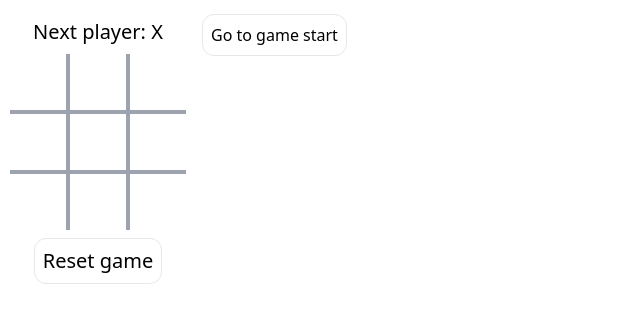
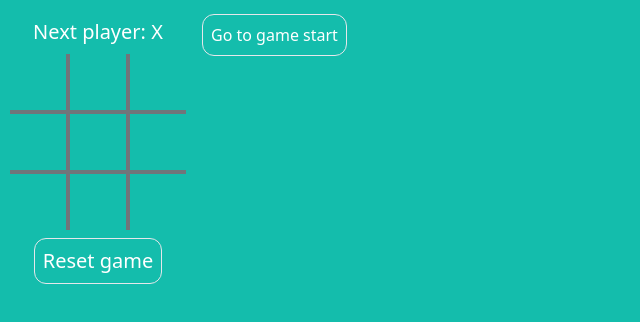
Before and after one commit to DefectingCat/tic-tac-toe, a React (Create React App) app: page / in a window 1280 px wide. Shown: the top 322 px of the page, without its empty margins (0-640 px from the left). Built offline with nearby package versions, Linux system fonts and the light colour scheme.

Commit message:
Update color

```diff
--- a/src/components/Board.tsx
+++ b/src/components/Board.tsx
@@ -21,7 +21,7 @@ const Board: FC<Props> = ({ state, updateGame, resetGame }) => {
             : `Winner: ${winner}`
           : `Next player: ${xIsNext ? 'X' : 'O'}`}
       </p>
-      <div className="inline-grid grid-rows-3 grid-cols-3 bg-gray-400 gap-1">
+      <div className="inline-grid grid-rows-3 grid-cols-3 bg-[#70757a] gap-1">
         {squares.map((square, index) => (
           <Square
             key={index}
@@ -33,7 +33,7 @@ const Board: FC<Props> = ({ state, updateGame, resetGame }) => {
       <div className="flex justify-center items-center">
         <button
           onClick={resetGame}
-          className="text-xl text-center my-2 rounded-xl border p-2 hover:bg-gray-200 transition"
+          className="text-xl text-center my-2 rounded-xl border p-2 hover:bg-gray-200 hover:text-gray-500 transition"
         >
           Reset game
         </button>
--- a/src/components/GameInfo.tsx
+++ b/src/components/GameInfo.tsx
@@ -11,7 +11,7 @@ const GameInfo: FC<Props> = ({ square, onClick }) => {
     <>
       <button
         onClick={onClick}
-        className="border p-2 rounded-xl hover:bg-gray-200 transition-all my-1"
+        className="border p-2 rounded-xl hover:bg-gray-200 hover:text-gray-500 transition-all my-1"
       >
         {square.id === 0 ? 'Go to game start' : `Go to move #${square.id}`}
       </button>
--- a/src/components/Square.tsx
+++ b/src/components/Square.tsx
@@ -17,7 +17,7 @@ const Square: FC<Props> = ({ value, onClick }) => {
   return (
     <>
       <button
-        className="text-center h-14 w-14 leading-14 text-5xl select-none bg-[#fff]"
+        className="text-center h-14 w-14 leading-14 text-5xl select-none bg-[#14bdac]"
         onClick={onClick}
       >
         {value && validObj[value]}
--- a/src/index.css
+++ b/src/index.css
@@ -3,5 +3,7 @@
 @tailwind utilities;
 
 body {
+  background-color: #14bdac;
   padding: 10px;
+  color: #fff;
 }
```
